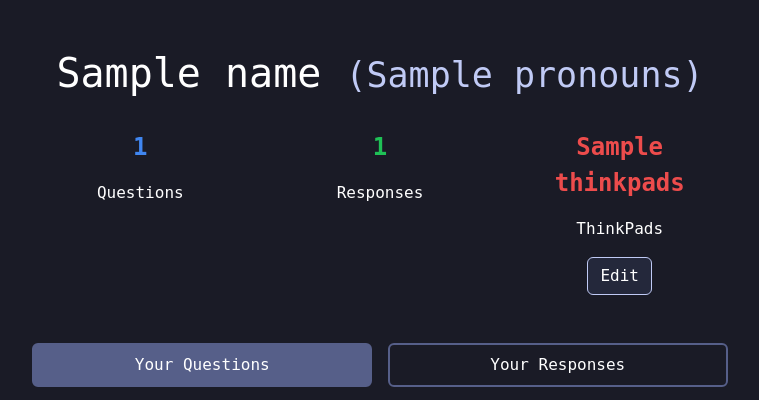
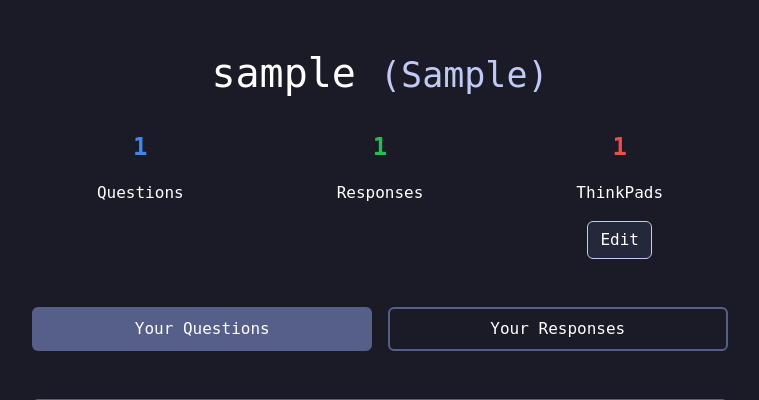
Before and after one commit to K-Straiton/CITS3403-Project, a Flask app: template app/templates/profile.html in a window 1280 px wide. Shown: the part 64-464 px from the top of the page, without its empty margins (260-1019 px from the left). Run offline with Flask 3, Linux system fonts and the light colour scheme; tables that the repository leaves empty hold one stand-in row (values such as "Sample post"); the template is opened without the code that fills it: values that come from a table or form of the project are taken from there, most other values are stand-ins (such as "Sample title", 1, 10 or a date in 2020); form fields are guessed from the names that the template uses; some libraries are stand-ins or nearby versions.

Commit message:
Update profile.html to use user model rather than multiple parameters

```diff
--- a/app/templates/profile.html
+++ b/app/templates/profile.html
@@ -1,4 +1,4 @@
-{% extends "default.html" %} {% block page_title %}ThinkMad Profile - {{name}}{%
+{% extends "default.html" %} {% block page_title %}ThinkMad Profile - {{user.username}}{%
 endblock %} {% block body_content %}
 <div class="container-xl col-sm-10">
     <div class="col-sm-10 col-md-8 col-lg-8 mx-auto">
@@ -6,9 +6,9 @@ endblock %} {% block body_content %}
         <div class="row">
           <div>
             <h1 class="text-center" id="profileUsername">
-              {{name}}
+              {{user.username}}
               <small class="text-muted" id="profilePronouns"
-                >({{pronouns}})</small
+                >({{user.pronouns}})</small
               >
             </h1>
           </div>
@@ -24,10 +24,10 @@ endblock %} {% block body_content %}
           </div>
           <div class="col">
             <p class="text-center text-red fs-4 fw-bolder">
-              {% if thinkpads > 99 %}
+              {% if user.ThinkPads > 99 %}
               99+
               {% else %}
-              {{thinkpads}}
+              {{user.ThinkPads}}
               {% endif %}
             </p>
             <p class="text-center">ThinkPads</p>
```
